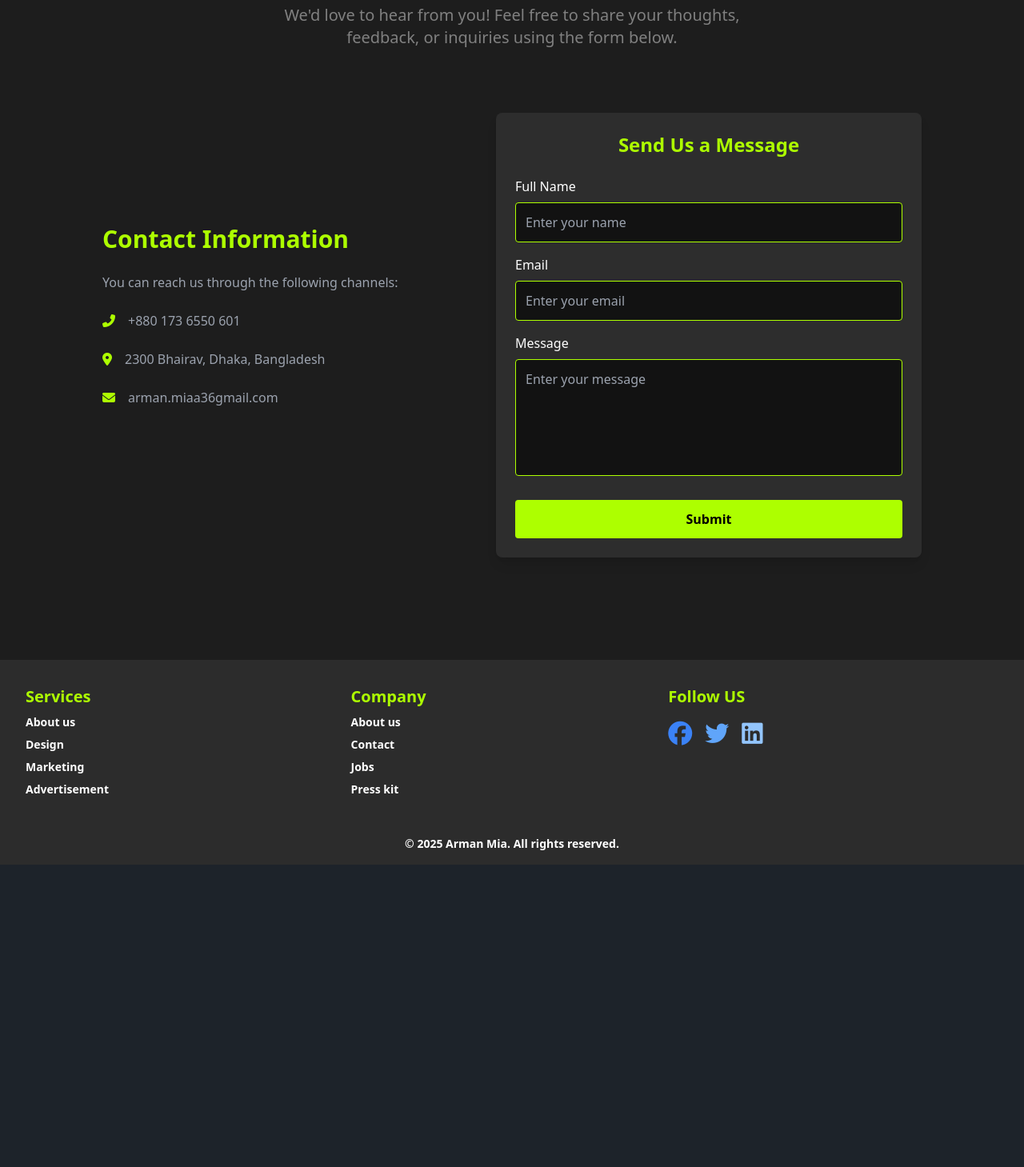
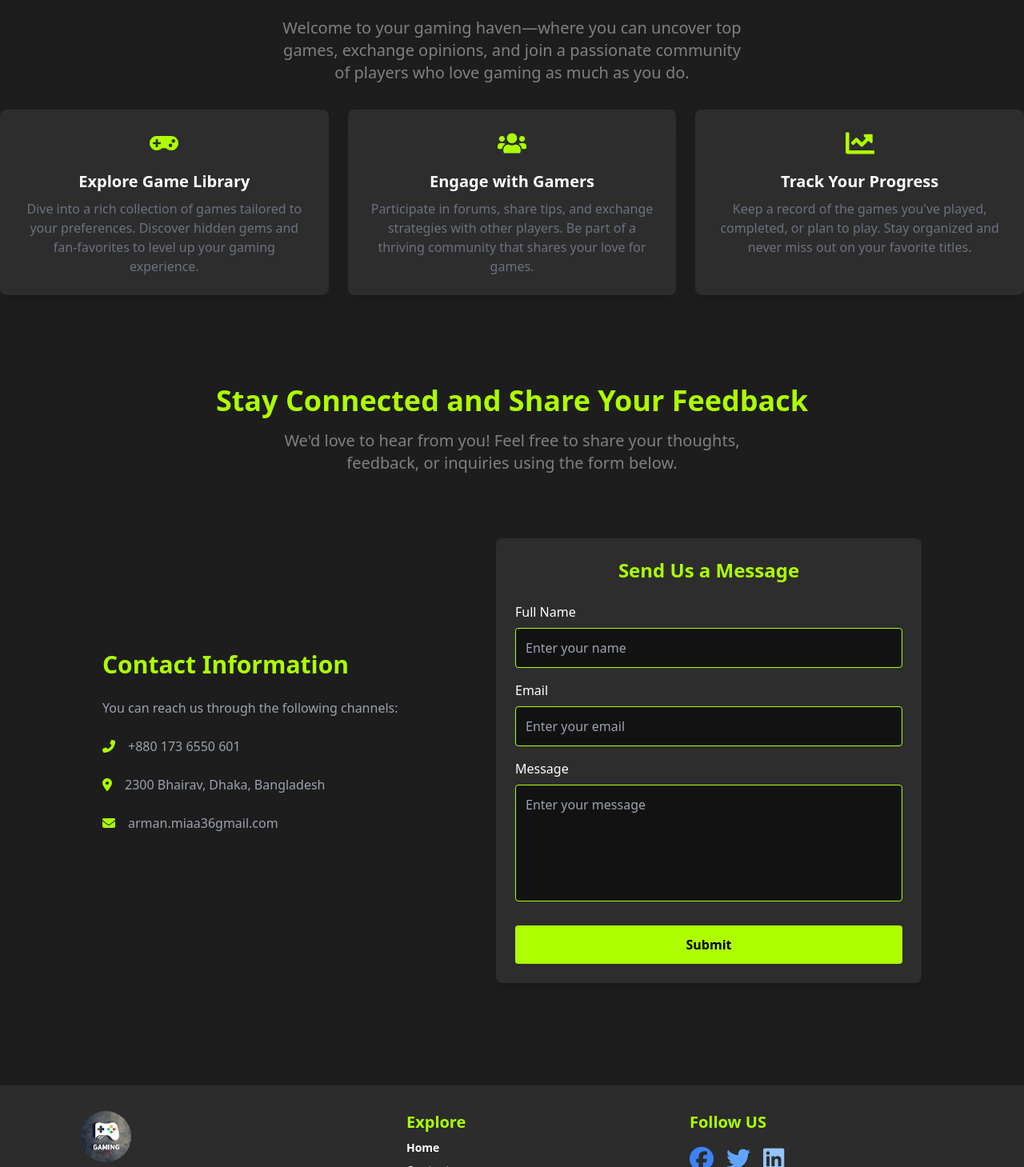
Before and after one commit to arman-miaa/GameScope-project, a React (Vite) app: page / in a window 1280 px wide. Shown: the part 1341-2800 px from the top of the page at 80% size. Before the commit the page ends 2422 px from the top, so only its background shows below. Built offline with nearby package versions, Linux system fonts and the light colour scheme; no server answers.

Commit message:
added aboutplatform section on home page

```diff
--- a/src/Layout/MainLayout.jsx
+++ b/src/Layout/MainLayout.jsx
@@ -1,12 +1,14 @@
 import { Outlet } from "react-router-dom";
 import Header from "../components/Header";
 import Footer from "../components/Footer";
+// import useScrollToSection from "../components/useScrollToSection";
 
 
 const MainLayout = () => {
+  // useScrollToSection();
     return (
       <div>
-        <div className="sticky top-0 left-0 z-40 bg-[var(--footer-color)]">
+        <div  className="sticky top-0 left-0 z-40 bg-[var(--footer-color)]">
           <Header></Header>
         </div>
         <div className="min-h-[calc(100vh-290px)]">
--- a/src/Private/AllReviews.jsx
+++ b/src/Private/AllReviews.jsx
@@ -93,7 +93,7 @@ const AllReviews = () => {
           </div>
 
           {/* Display Reviews */}
-          <div className="grid grid-cols-1 md:grid-cols-2 lg:grid-cols-3 gap-8">
+          <div className="grid grid-cols-1 md:grid-cols-2 lg:grid-cols-3 xl:grid-cols-4 gap-8">
             {reviews.map((review) => (
               <div key={review._id}>
                 <div className="card bg-[#2D2D2D] p-6">
--- /dev/null
+++ b/src/components/AboutPlatform .jsx
@@ -0,0 +1,78 @@
+import { useTheme } from "../provider/ThemeProvider ";
+import { FaGamepad, FaUsers, FaChartLine } from "react-icons/fa"; // Importing icons
+
+const AboutPlatform = () => {
+  const { theme } = useTheme();
+
+  return (
+    <section className="about-platform py-16 bg-[var(---bg-color)]">
+      <div className="container mx-auto text-center">
+        {/* Title */}
+        <h1 className="text-4xl font-bold mb-4 text-[var(--highlight)]">
+          About Chill Gamer
+        </h1>
+
+        <p className="max-w-xl mx-auto text-[gray] text-xl">
+          Welcome to your gaming haven—where you can uncover top games, exchange
+          opinions, and join a passionate community of players who love gaming
+          as much as you do.
+        </p>
+
+        {/* Cards */}
+        <div className="grid grid-cols-1 md:grid-cols-3 gap-6 mt-8">
+          {/* Card 1 */}
+          <div
+            className={`${
+              theme === "dark" ? "bg-[#2D2D2D]" : "bg-gray-200"
+            } card  shadow-lg p-6 rounded-lg`}
+          >
+            <div className="icon mx-auto mb-4 text-[var(--highlight)] text-4xl">
+              <FaGamepad />
+            </div>
+            <h3 className="text-xl font-semibold mb-2">Explore Game Library</h3>
+            <p className="text-gray-500">
+              Dive into a rich collection of games tailored to your preferences.
+              Discover hidden gems and fan-favorites to level up your gaming
+              experience.
+            </p>
+          </div>
+
+          {/* Card 2 */}
+          <div
+            className={`${
+              theme === "dark" ? "bg-[#2D2D2D]" : "bg-gray-200"
+            } card  shadow-lg p-6 rounded-lg`}
+          >
+            <div className="icon mx-auto mb-4 text-[var(--highlight)] text-4xl">
+              <FaUsers />
+            </div>
+            <h3 className="text-xl font-semibold mb-2">Engage with Gamers</h3>
+            <p className="text-gray-500">
+              Participate in forums, share tips, and exchange strategies with
+              other players. Be part of a thriving community that shares your
+              love for games.
+            </p>
+          </div>
+
+          {/* Card 3 */}
+          <div
+            className={`${
+              theme === "dark" ? "bg-[#2D2D2D]" : "bg-gray-200"
+            } card  shadow-lg p-6 rounded-lg`}
+          >
+            <div className="icon mx-auto mb-4 text-[var(--highlight)] text-4xl">
+              <FaChartLine />
+            </div>
+            <h3 className="text-xl font-semibold mb-2">Track Your Progress</h3>
+            <p className="text-gray-500">
+              Keep a record of the games you've played, completed, or plan to
+              play. Stay organized and never miss out on your favorite titles.
+            </p>
+          </div>
+        </div>
+      </div>
+    </section>
+  );
+};
+
+export default AboutPlatform;
--- a/src/components/Banner.jsx
+++ b/src/components/Banner.jsx
@@ -13,7 +13,7 @@ const Banner = () => {
      }
    };
   return (
-    <div>
+    <div id="home">
       <div className="carousel w-full">
         <div id="item1" className="relative carousel-item w-full">
           <img
--- a/src/components/Contact.jsx
+++ b/src/components/Contact.jsx
@@ -25,7 +25,7 @@ const formRef = useRef();
 
 
   return (
-    <div className="text-white py-12">
+    <div id="contact" className="text-white py-12">
       <div className="text-center mb-8">
         <h1 className="text-4xl font-bold mb-4 text-[var(--highlight)]">
           Stay Connected and Share Your Feedback
--- a/src/components/Footer.jsx
+++ b/src/components/Footer.jsx
@@ -5,37 +5,42 @@ import { useTheme } from "../provider/ThemeProvider ";
 const Footer = () => {
   const { theme } = useTheme();
   return (
-    <div className=" mt-12  ">
+    <div className="mt-12">
       <footer className="footer">
-        <div className=" container mx-auto   footer text-base-content p-10">
+        <div className="container mx-auto footer text-base-content p-10">
           {/* Left Section */}
-
-          <nav className=" mx-auto lg:mx-0 ">
-            <h6 className="text-xl text-[var(--highlight)]">Services</h6>
-
-            <a
-              className={`link link-hover
-              }`}
-            >
-              About us
-            </a>
-            <a className="link link-hover">Design</a>
-            <a className="link link-hover">Marketing</a>
-            <a className="link link-hover">Advertisement</a>
+          <nav className="mx-auto lg:mx-0">
+            <aside>
+              <img
+                className="w-16 h-16 rounded-full object-cover mx-auto"
+                src="/fav-icon.jpg"
+                alt=""
+              />
+              <h2 className="text-lg md:text-2xl">GameScope</h2>
+              <p className="font-semibold">
+                Explore, review, and manage <br /> your favorite games
+              </p>
+            </aside>
           </nav>
 
           {/* Center  */}
-          <nav className=" mx-auto lg:mx-0 py-4 md:py-0 ">
-            <h6 className="text-xl text-[var(--highlight)]  ">Company</h6>
-            <a className="link link-hover">About us</a>
-            <a className="link link-hover">Contact</a>
-            <a className="link link-hover">Jobs</a>
+          <nav className="mx-auto lg:mx-0 py-4 md:py-0">
+            <h6 className="text-xl text-[var(--highlight)]">Explore</h6>
+            <a href="/#home" className="link link-hover">
+              Home
+            </a>
+            <a href="/#contact" className="link link-hover">
+              Contact
+            </a>
+
+            <Link to="/allReviews" className="link link-hover">
+              All Reviews
+            </Link>
             <a className="link link-hover">Press kit</a>
           </nav>
 
-
-          <div className=" mx-auto lg:mx-0 ">
-            <h6 className="text-xl text-[var(--highlight)]  ">Follow US</h6>
+          <div className="mx-auto lg:mx-0">
+            <h6 className="text-xl text-[var(--highlight)]">Follow US</h6>
             <div className="flex space-x-4 my-2">
               <Link
                 to="https://www.facebook.com/arman3655/"
@@ -58,14 +63,13 @@ const Footer = () => {
               >
                 <i className="fab fa-linkedin fa-lg"></i>
               </Link>
-
             </div>
           </div>
         </div>
       </footer>
 
       {/* Footer Bottom Section */}
-      <div className="footer flex justify-center  bg-[#414141ad] py-4 text-center text-main">
+      <div className="footer flex justify-center bg-[#414141ad] py-4 text-center text-main">
         <p className="text-sm">
           &copy; {new Date().getFullYear()} Arman Mia. All rights reserved.
         </p>
--- a/src/components/HighestRatedReviews .jsx
+++ b/src/components/HighestRatedReviews .jsx
@@ -36,7 +36,7 @@ const HighestRatedReviews = () => {
               informed decisions. Find out what makes these reviews stand out!
             </p>
           </div>
-          <div className="grid grid-cols-1 md:grid-cols-2 lg:grid-cols-3 gap-8 mt-8  rounded-xl p-6">
+          <div className="grid grid-cols-1 md:grid-cols-2 lg:grid-cols-3 xl:grid-cols-4 gap-8 mt-8  rounded-xl p-6">
             {reviews.map((review, index) => (
               <div key={index}>
                 <div className="card  flex flex-col justify-between border-2 border-lime-400 shadow-xl p-6 h-full">
--- /dev/null
+++ b/src/components/useScrollToSection.jsx
@@ -0,0 +1,18 @@
+import { useEffect } from "react";
+import { useLocation } from "react-router-dom";
+
+const useScrollToSection = () => {
+    const { hash } = useLocation();
+    console.log(hash);
+
+  useEffect(() => {
+    if (hash) {
+      const element = document.querySelector(hash);
+      if (element) {
+        element.scrollIntoView({ behavior: "smooth" });
+      }
+    }
+  }, [hash]);
+};
+
+export default useScrollToSection;
--- a/src/index.css
+++ b/src/index.css
@@ -57,3 +57,7 @@ body {
 html{
   overflow-y: scroll;
 }
+
+html {
+  scroll-behavior: smooth;
+}
--- a/src/pages/Home.jsx
+++ b/src/pages/Home.jsx
@@ -3,6 +3,7 @@ import Banner from "../components/Banner";
 import Contact from "../components/Contact";
 import HighestRatedReviews from "../components/HighestRatedReviews ";
 import PopularGames from "../components/PopularGames";
+import AboutPlatform from "../components/AboutPlatform ";
 
 
 
@@ -18,6 +19,7 @@ const Home = () => {
           <HighestRatedReviews></HighestRatedReviews>
 
           <PopularGames></PopularGames>
+          <AboutPlatform></AboutPlatform>
           <Contact></Contact>
         </div>
       </div>
```
